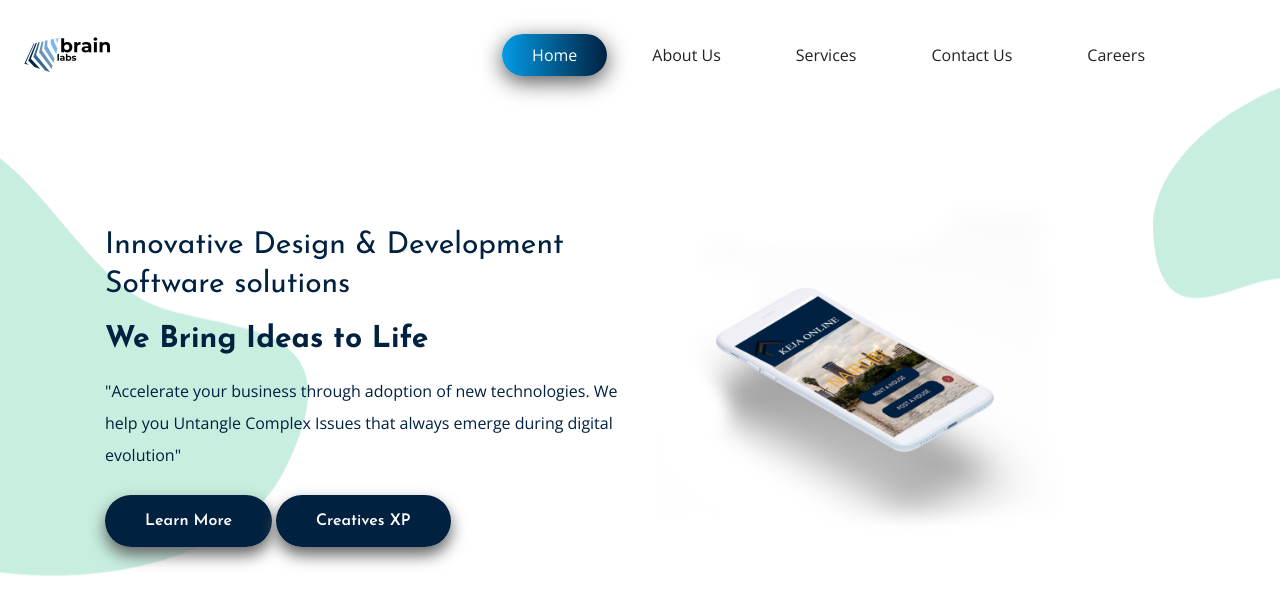
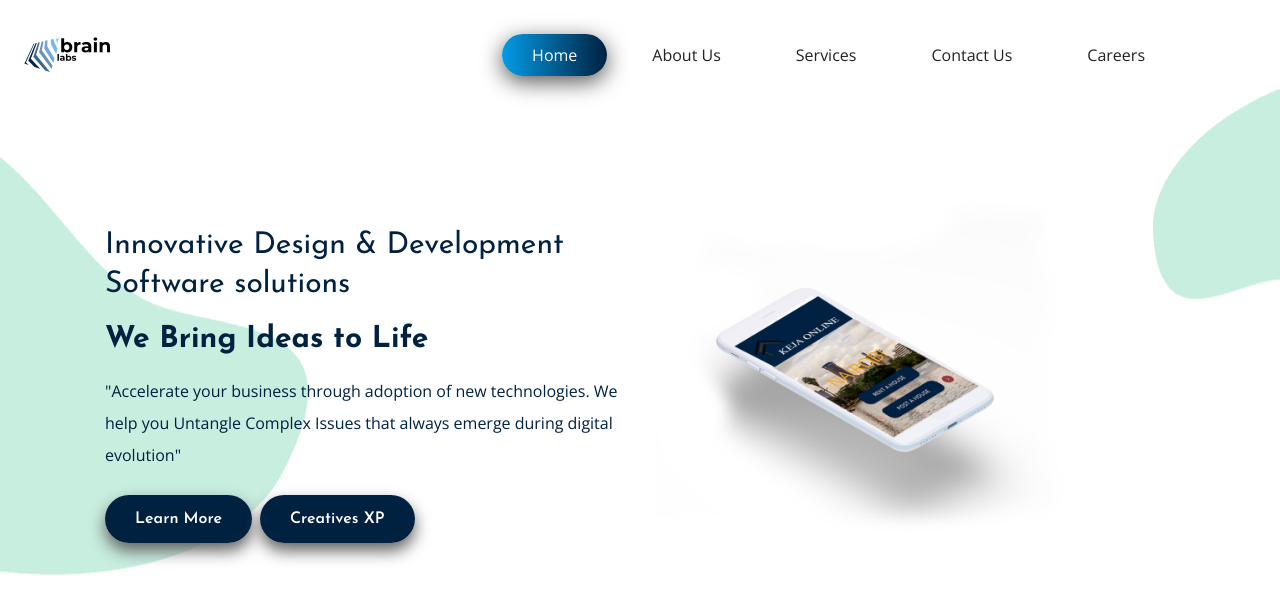
Before and after one commit to EnockOMONDI/brlb, a PHP site: page / in a window 1280 px wide. Shown: the top 609 px of the page. Run offline with PHP 8.4, Linux system fonts and the light colour scheme; some libraries are stand-ins or nearby versions.

```diff
--- a/css/typography.css
+++ b/css/typography.css
@@ -162,7 +162,7 @@ hr {
 .button {
     color: #fff;
     cursor: pointer;
-    padding: 10px 40px;
+    padding: 8px 30px;
     font-weight: 600;
     font-size: 16px;
 
--- a/index.html
+++ b/index.html
@@ -113,7 +113,7 @@
 <p class=" mb-4" style="color: #002140" >"Accelerate your business through adoption of new technologies. We help you Untangle Complex Issues that always emerge during digital evolution"</p>
 <div class="align-items-center d-flex">
   <a class="button" style="box-shadow: 0 8px 16px 0 #636363; " href="services.html">Learn More</a>
-  <a class="button" style="box-shadow: 0 8px 16px 0 #636363; margin-left : 4px;" href="creatives-xp.html">Creatives XP</a>
+  <a class="button" style="box-shadow: 0 8px 16px 0 #636363; margin-left : 8px;" href="creatives-xp.html">Creatives XP</a>
   </div>
 </div>
 </div>
```
